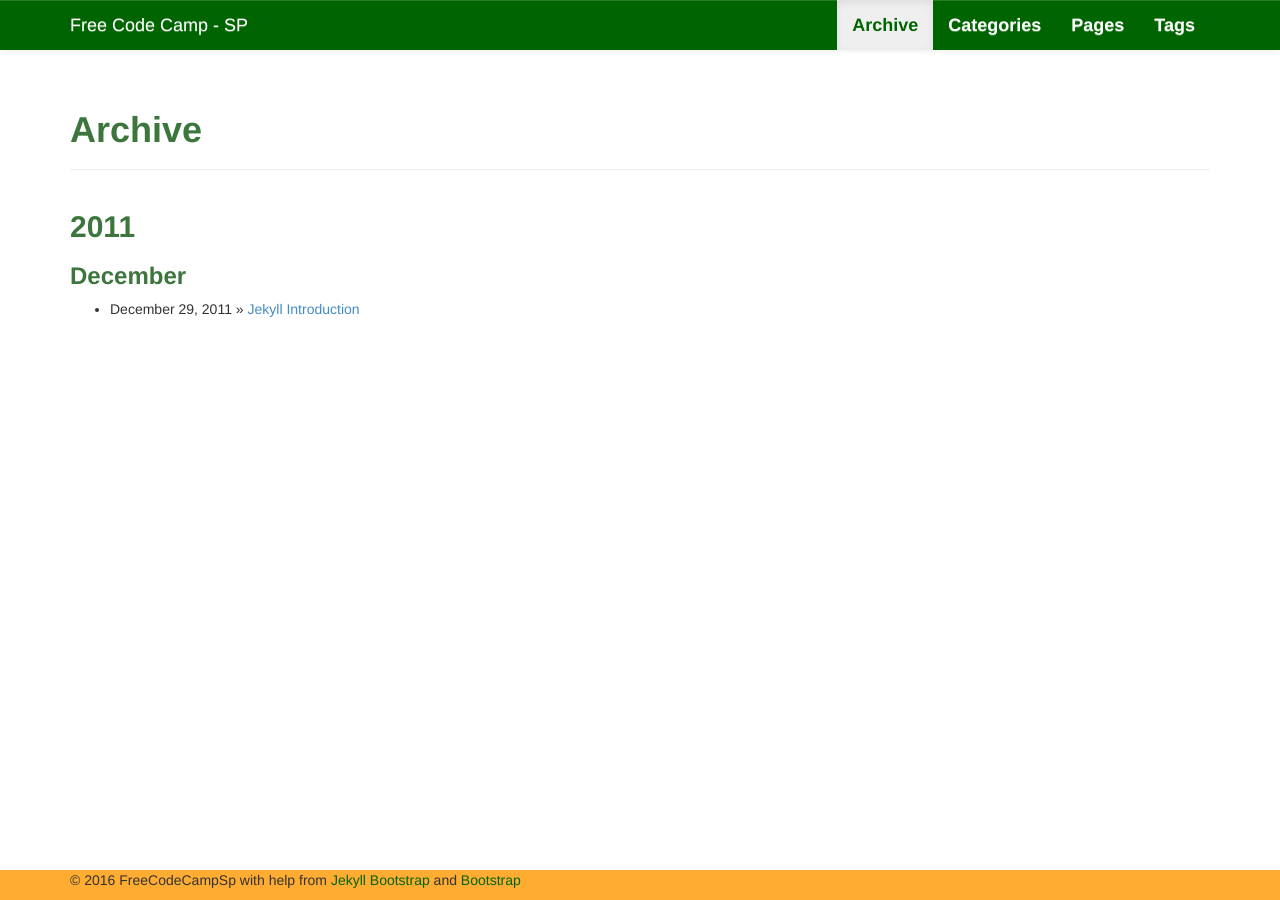
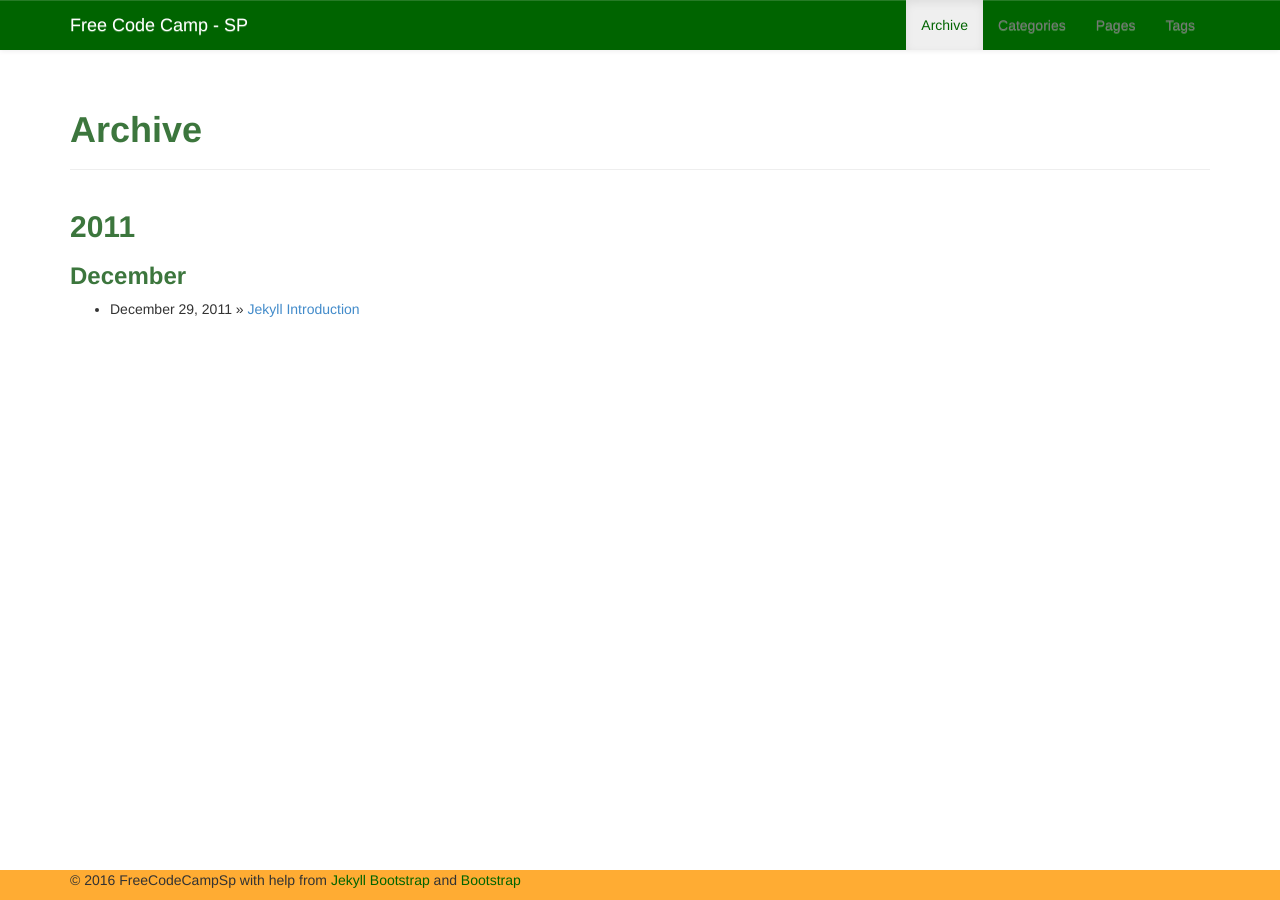
Before and after one commit to FreeCodeCampSp/FreeCodeCampSp.github.io, a Jekyll site: the page built from archive.html, in a window 1280 px wide. Built offline with Jekyll 4.4.1, drawn with Linux system fonts in a browser that asks for light colours; nearby versions of some CDN libraries.

Commit message:
Atualização dos estilos

```diff
--- a/assets/themes/css/style.css
+++ b/assets/themes/css/style.css
@@ -26,17 +26,17 @@ h1, h2, h3, h4 {
     border: none;
 }
 .menu .navbar-brand,.menu .navbar-brand:hover{
-    color: #fff!important;
+    color: #fff;
 }
-.menu .nav a{
-    color: #fff!important;
+.menu .nav > a{
+    color: #fff;
     font-weight: bolder;
     font-size: 18px;
 }
 .menu .nav a:hover{
     color: #f0ad4e!important
 }
-.menu .nav .active{
+.menu .nav >.active > .active{
     background: #EFEFEF!important;
     color: #006400!important;
 }
```
